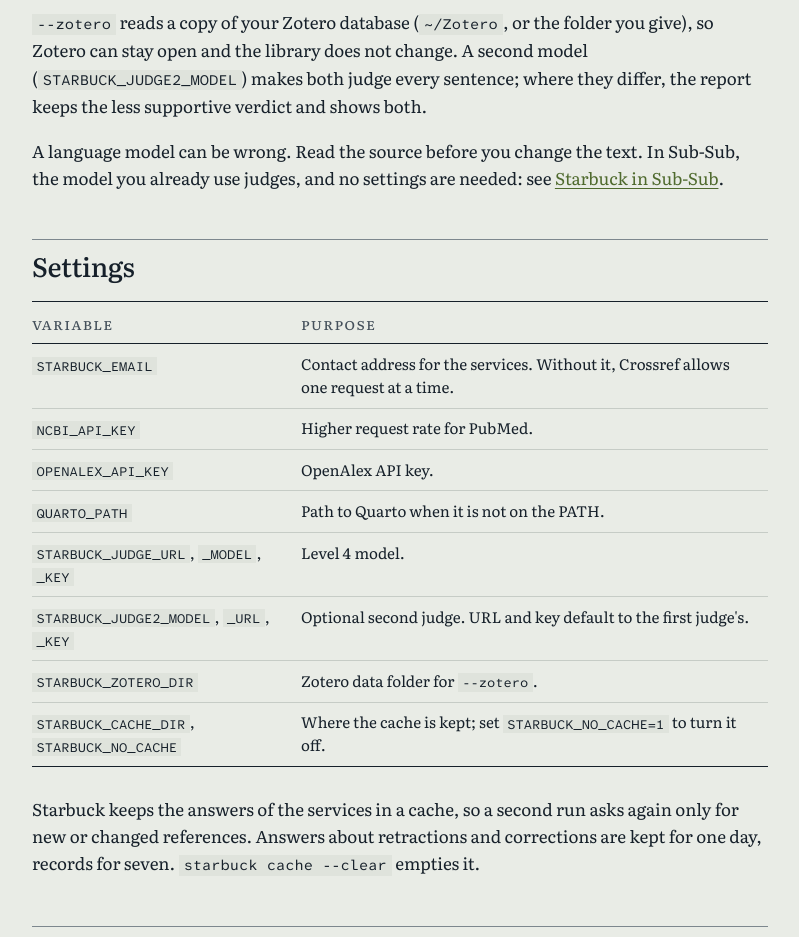
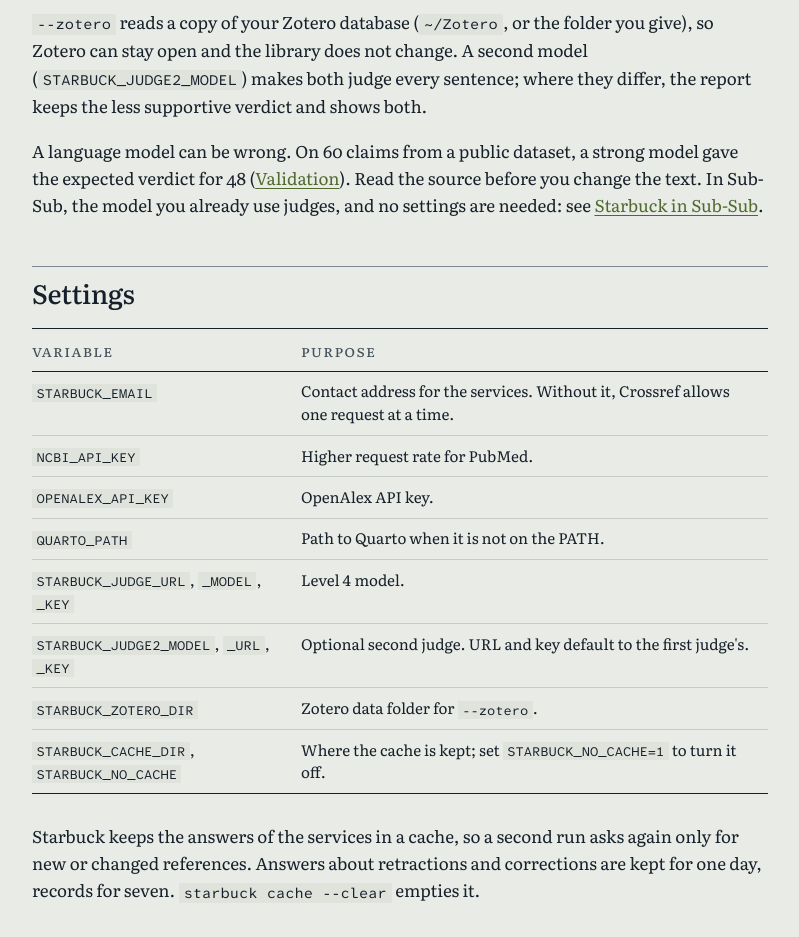
Before and after one commit to tiagojct/starbuck, an Eleventy site: page site/src/guide.md in a window 1280 px wide. Shown: the part 4260-5197 px from the top of the page, without its empty margins (0-799 px from the left). Built offline with nearby package versions, Linux system fonts and the light colour scheme; Eleventy itself is replaced by a stand-in of ours; files that its build step writes are made by us from their sources.

Commit message:
Site: claim-support accuracy in the guide

```diff
--- a/site/src/guide.md
+++ b/site/src/guide.md
@@ -132,7 +132,7 @@ Level 4 asks whether each source supports the sentence that cites it. It is opti
 
 `--zotero` reads a copy of your Zotero database (`~/Zotero`, or the folder you give), so Zotero can stay open and the library does not change. A second model (`STARBUCK_JUDGE2_MODEL`) makes both judge every sentence; where they differ, the report keeps the less supportive verdict and shows both.
 
-A language model can be wrong. Read the source before you change the text. In Sub-Sub, the model you already use judges, and no settings are needed: see [Starbuck in Sub-Sub](/sub-sub/).
+A language model can be wrong. On 60 claims from a public dataset, a strong model gave the expected verdict for 48 ([Validation](/validation/)). Read the source before you change the text. In Sub-Sub, the model you already use judges, and no settings are needed: see [Starbuck in Sub-Sub](/sub-sub/).
 
 ## Settings
 
```
